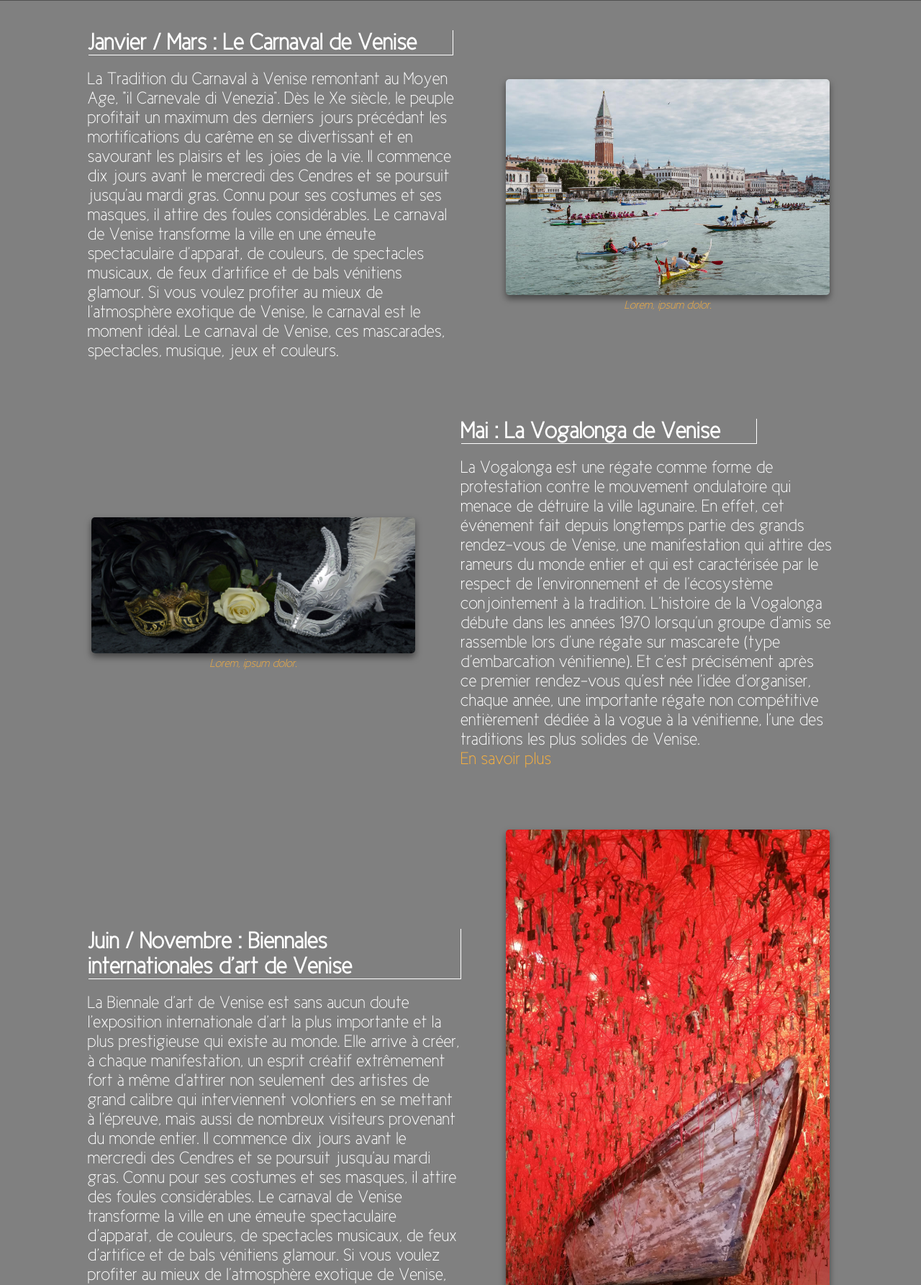
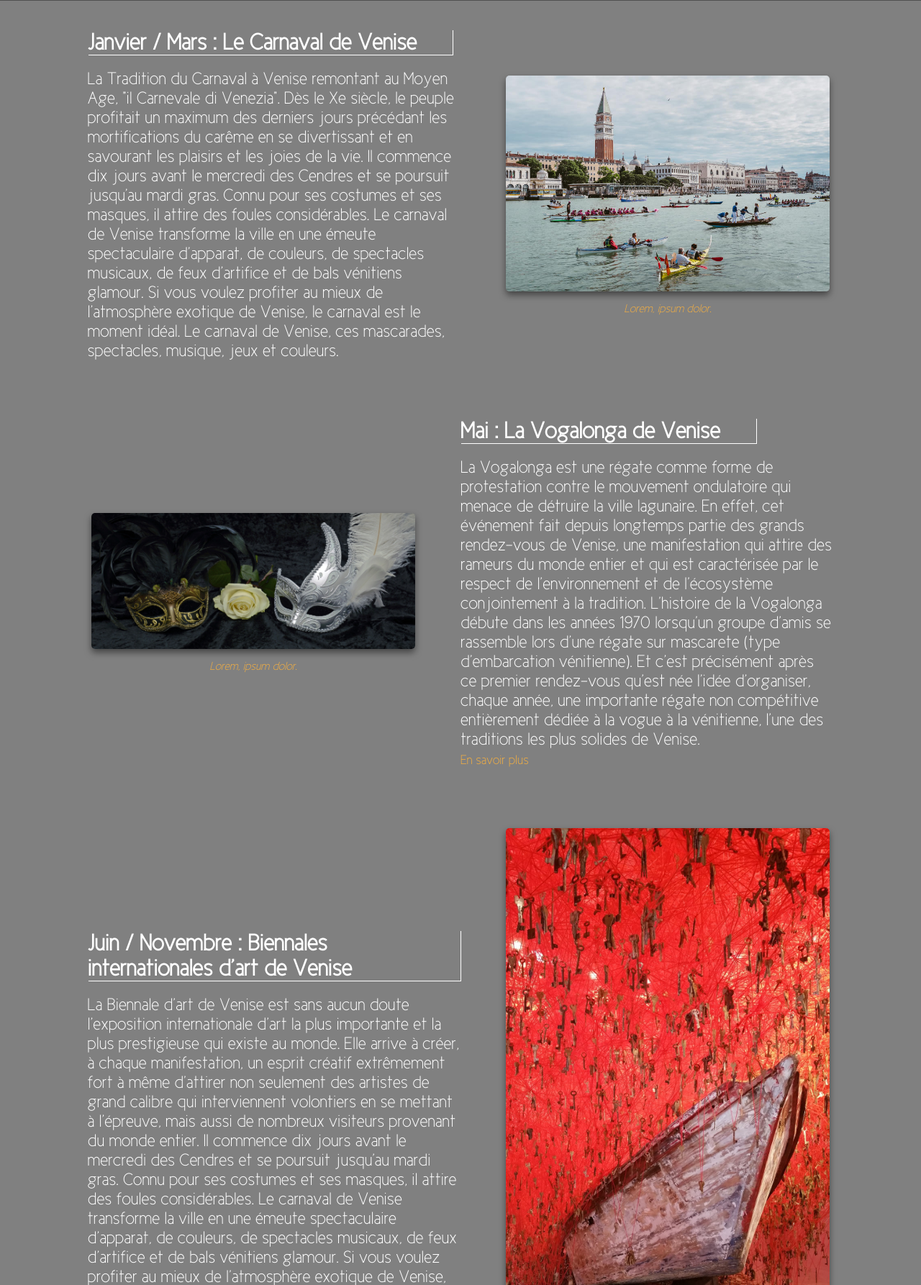
Before and after one commit to Meledit/UNESCO-Venise, a PHP site: page /PageEvenement.html in a window 1280 px wide. Shown: the part 1705-3491 px from the top of the page at 72% size. Run offline with PHP 8.4, Linux system fonts and the light colour scheme.

Commit message:
petits réglages

```diff
--- a/PageGastronomieTest.html
+++ b/PageGastronomieTest.html
@@ -140,9 +140,6 @@
             </div>
         </div>
 
-        <div class="IMGparallax IMG1"></div>
-
-
         <div class="bg image-apres" id="Posissons">
             <div class="zone-article">
                 <h2>Les poissons</h2>
--- a/style.css
+++ b/style.css
@@ -395,7 +395,7 @@ article {
 }
 
 .image-et-legende > img {
-    margin: 5px 5px 5px 5px;
+    margin: 5px 5px 15px 5px;
     border-radius: 5px;
     box-shadow: 0px 5px 10px rgba(10, 10, 10, 0.505);
     width: auto;
@@ -422,11 +422,15 @@ article {
 #savoirPlus[type="radio"] + label {
     cursor: pointer;
     color: var(--clr-secondaire);
+    font-size: 0.75em;
+    margin-top: 5px;
 }
 
 #savoirMoins[type="radio"] + label {
     cursor: pointer;
     color: var(--clr-secondaire);
+    font-size: 0.75em;
+    margin-top: 5px;
 }
 
 #savoirPlus[type="radio"] ~ div {
```
